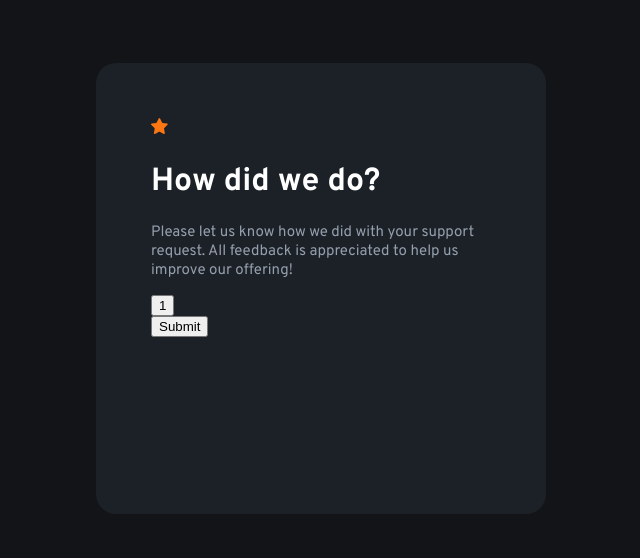
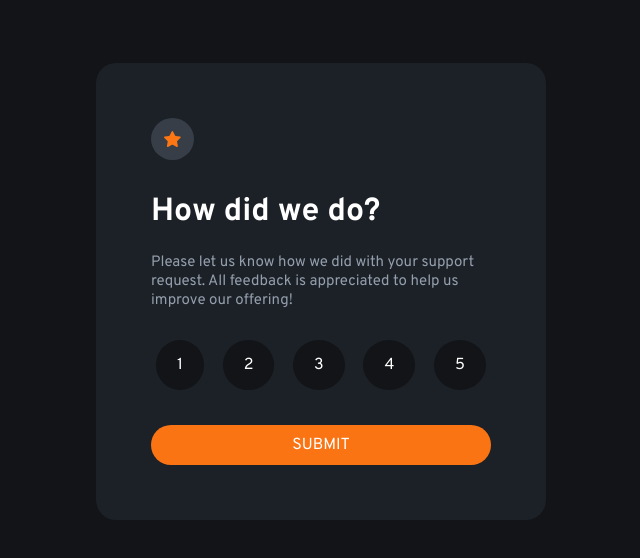
Before and after one commit to michaelbulaongdev/FM007-interactive-rating-component, a React (Create React App) app: page / in a window 1280 px wide. Shown: the top 558 px of the page, without its empty margins (319-959 px from the left). Built offline with nearby package versions, Linux system fonts and the light colour scheme.

Commit message:
layout updates

```diff
--- a/src/App.css
+++ b/src/App.css
@@ -9,10 +9,17 @@
   --verydarkBlue: hsl(216, 12%, 8%);
 }
 
-body {
+body, button {
   background-color: var(--verydarkBlue);
   font-family: 'Overpass', sans-serif;
   color: var(--lightGrey);
+}
+
+button {
+  font-size: medium;
+  cursor: pointer;
+  border-style: none;
+  text-align: center;
 }
 
 h1 {
@@ -39,8 +46,61 @@ a {
   align-content: stretch;
 }
 
-.thankyou {
+.thank-you {
   text-align: center;
+}
+
+.star-circle {
+  background-color: var(--mediumGrey);
+  padding: 13px;
+  margin-bottom: 10px;
+  border-radius: 100%;
+  display: inline-flex;
+  align-content: center;
+}
+
+.numbers {
+  display: flex;
+  justify-content: space-between;
+  margin: 0 5px auto;
+}
+.number-btn {
+  color: var(--white);
+  border-style: none;
+  border-radius: 100%;
+  padding: 15px 21px;
+  margin: 15px 0;
+}
+
+.number-btn:hover {
+  background-color: var(--lightGrey);
+}
+
+.clicked {
+  background-color: var(--orange);
+}
+
+.unclicked {
+  background-color: var(--mediumGrey);
+}
+
+.submit-container {
+  display: flex;
+  justify-content: center;
+}
+
+.submit-btn {
+  height: 40px;
+  width: 100%;
+  color: var(--white);
+  background-color: var(--orange);
+  border-radius: 20px;
+  margin: 20px 0 auto;
+}
+
+.submit-btn:hover {
+  background-color: var(--white);
+  color: var(--orange);
 }
 
 .selection {
--- a/src/App.js
+++ b/src/App.js
@@ -9,12 +9,8 @@ export default function App() {
 	const [submitted, setSubmitted] = useState(false);
 	const [rating, setRating] = useState('0');
 
-	const handleClick = (e) => {
-		setRating(e.target.value);
-	};
-
 	const handleSubmit = () => {
-		setSubmitted(true);
+		rating !== '0' ? setSubmitted(true) : setSubmitted(false);
 	};
 
 	return (
@@ -24,12 +20,12 @@ export default function App() {
 				alignContent: 'stretch',
 			}}>
 			{submitted ? (
-				<div className='thankyou card-container'>
+				<div className='card-container thank-you'>
 					<ThankYou rating={rating} />
 				</div>
 			) : (
 				<div className='card-container'>
-					<Rating handleClick={handleClick} handleSubmit={handleSubmit} />
+					<Rating setRating={setRating} handleSubmit={handleSubmit} />
 				</div>
 			)}
 			{/* <Attribution /> */}
--- a/src/components/Rating.js
+++ b/src/components/Rating.js
@@ -1,7 +1,12 @@
 import {ReactComponent as StarLogo} from '../images/icon-star.svg';
+import {useState} from 'react';
 
 export default function Rating(props) {
 	const numberButtons = [1, 2, 3, 4, 5];
+
+	const handleClick = (e) => {
+		props.setRating(e.target.value);
+	};
 
 	return (
 		<div>
@@ -16,10 +21,18 @@ export default function Rating(props) {
 				</p>
 			</div>
 			<div className='numbers'>
-				<button className='button'>1</button>
+				{numberButtons.map((item) => {
+					return (
+						<button value={item} onClick={handleClick} className='number-btn'>
+							{item}
+						</button>
+					);
+				})}
 			</div>
-			<div className='submit-button'>
-				<button onSubmit={props.handleSubmit}>Submit</button>
+			<div className='submit-container'>
+				<button className='submit-btn' onClick={props.handleSubmit}>
+					SUBMIT
+				</button>
 			</div>
 		</div>
 	);
```
